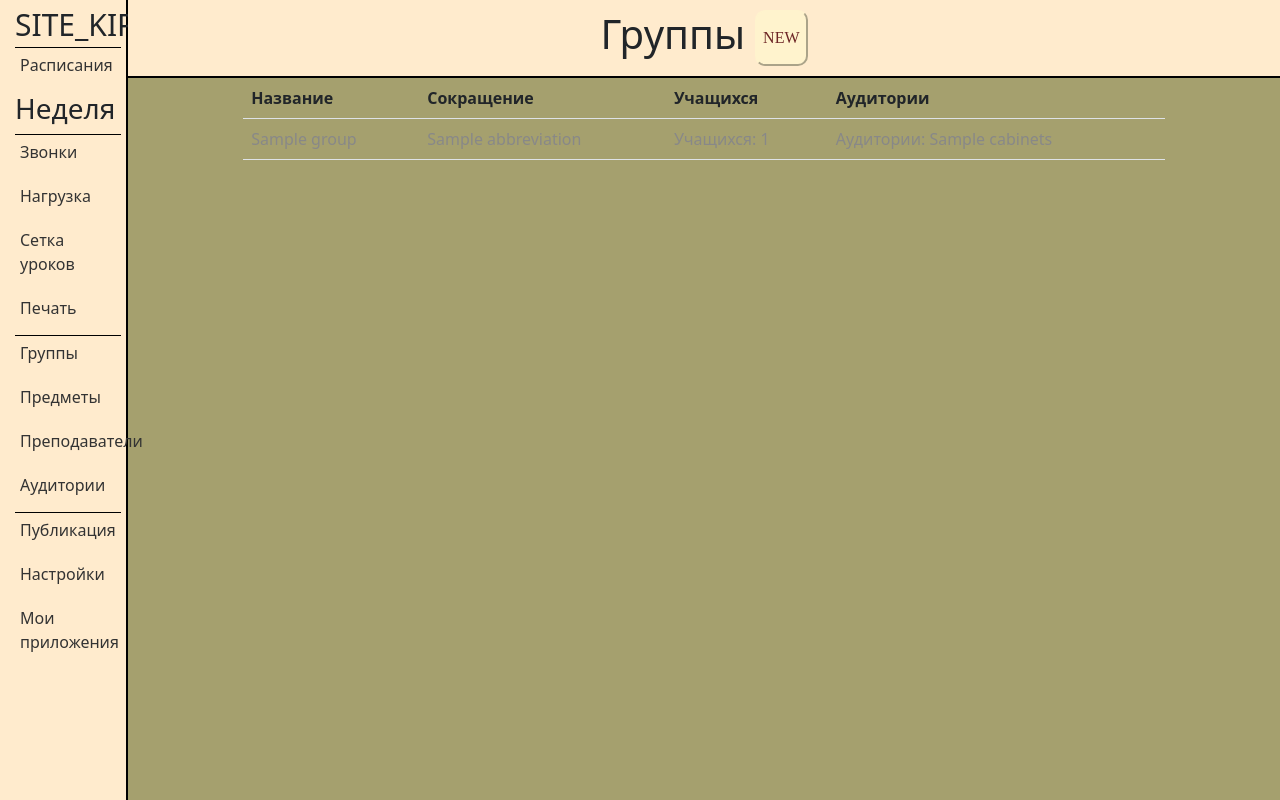
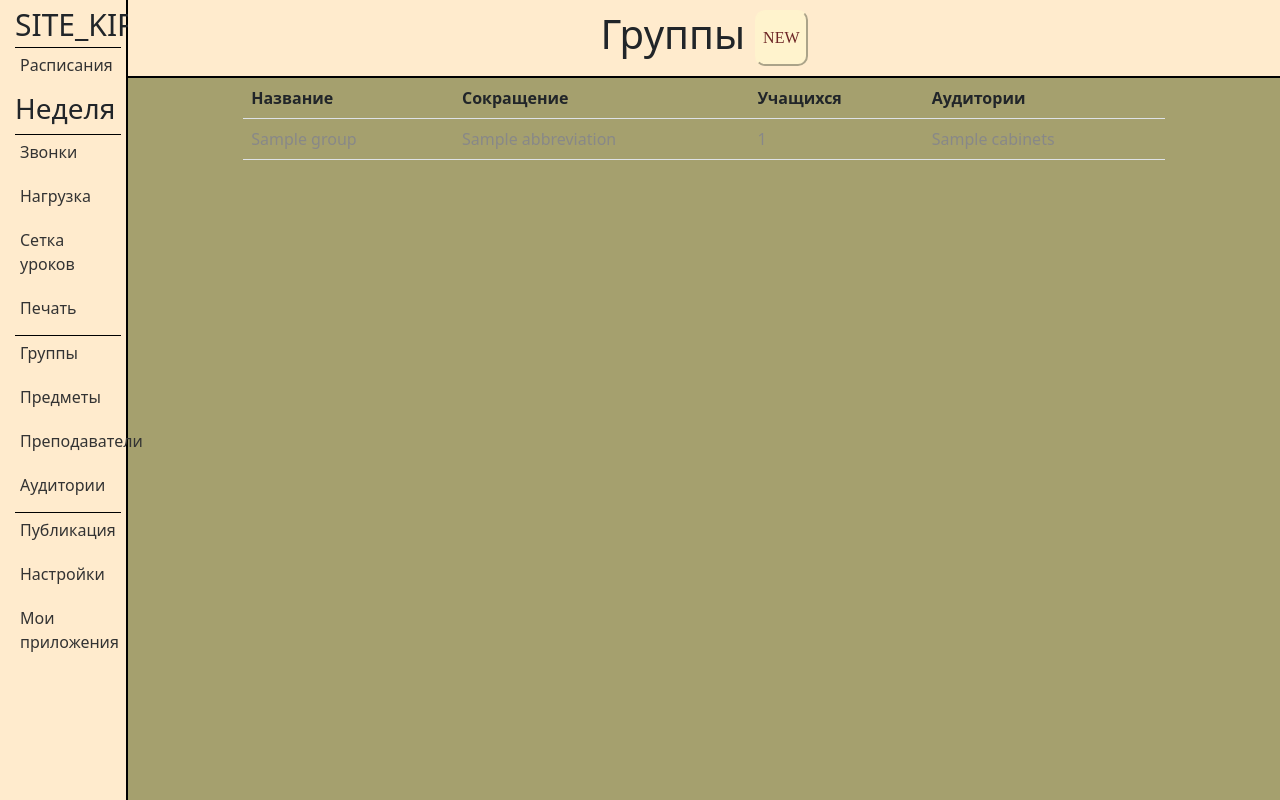
Before and after one commit to rokman87/KIPO_SITE, a Django app: template applications/templates/applications/groups.html in a window 1280 px wide. Run offline with Django 4.2, Linux system fonts and the light colour scheme; the template is opened without the code that fills it: most values are stand-ins (such as "Sample title", 1, 10 or a date in 2020); form fields are guessed from the names that the template uses.

Commit message:
correct works

```diff
--- a/applications/templates/applications/groups.html
+++ b/applications/templates/applications/groups.html
@@ -47,8 +47,8 @@
         <tr>
             <td style="color: {{ el.color }}">{{ el.title }}</td>
             <td style="color: {{ el.color }}">{{ el.abbreviation }}</td>
-            <td style="color: {{ el.color }}">Учащихся: {{ el.students_count }}</td>
-            <td style="color: {{ el.color }}">Аудитории: {{ el.cabinets }}</td>
+            <td style="color: {{ el.color }}">{{ el.students_count }}</td>
+            <td style="color: {{ el.color }}">{{ el.cabinets }}</td>
         </tr>
         {% endfor %}
     </tbody>
```
Also changed, not shown: db.sqlite3.
